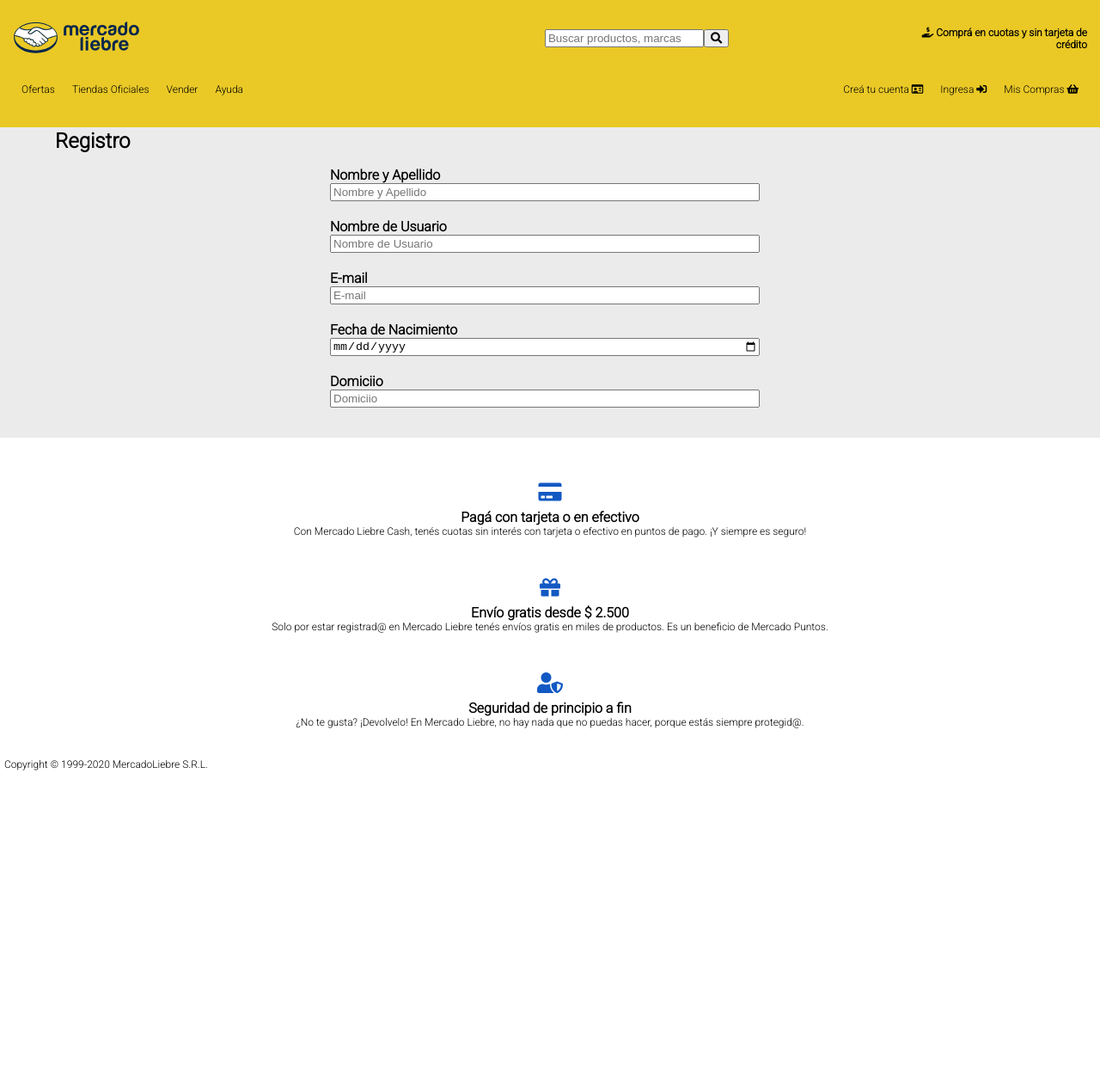
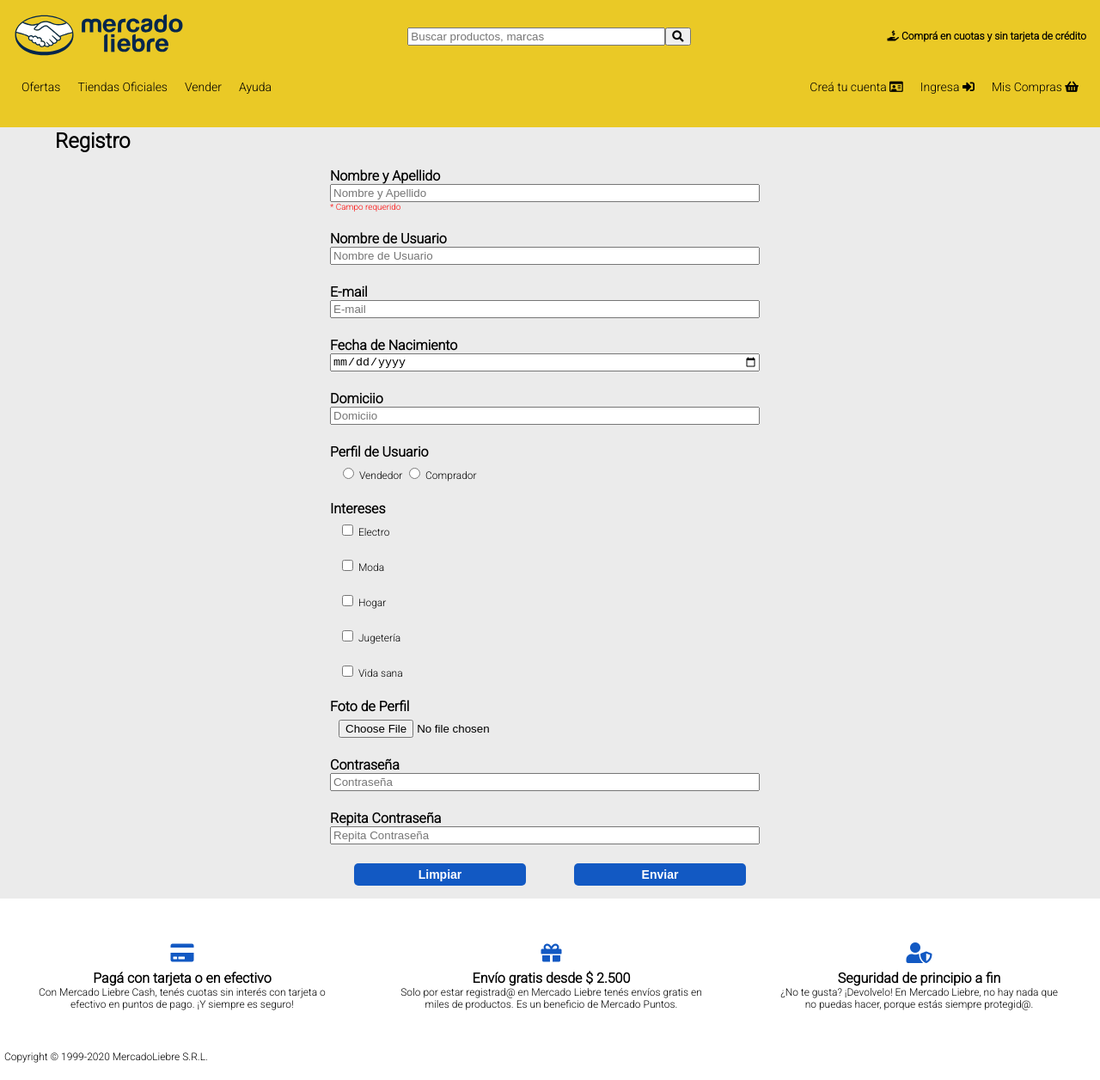
Before and after one commit to NanoMcmlxx/pimercadoliebre, a website: page views/register.html in a window 1280 px wide. Shown: the whole page at 86% size. Before the commit the page ends 916 px from the top, so only its background shows below. Drawn offline with Linux system fonts and the light colour scheme.

Commit message:
update ccs y html

```diff
--- a/public/css/styles.css
+++ b/public/css/styles.css
@@ -86,7 +86,7 @@
 }
 
 .logo {
-  width: 50%;
+  width: 30%;
   min-width: 100px;
   padding-right: 2px;
 }
@@ -126,11 +126,10 @@
 
 .buscador {
   display: flex;
-  padding-left: 2px;
 }
 
 .buscardor input {
-  width: 50%;
+  width: 70%;
 }
 
 .producto {
@@ -202,9 +201,29 @@
 }
 
 .form_input input {
-  margin-bottom: 20px;
   width: 100%;
   max-width: 500px;
+}
+.form_input_select {
+  margin-bottom: 6px;
+  font-size: 16px;
+  font-weight: bold;
+}
+
+.form_input {
+  margin-bottom: 22px;
+}
+
+.input_error {
+  margin-top: 0px;
+  padding-top: 0px;
+  margin-bottom: 0px;
+  color: red;
+  font-size: 10px;
+}
+.margin_btm_select {
+  margin-bottom: 22px;
+  padding-left: 10px;
 }
 
 .button_login {
@@ -215,6 +234,25 @@
   border-radius: 5px;
   color: white;
   width: 100%;
+  max-width: 500px;
   padding: 5px;
   border-width: 0px;
 }
+
+.botonera_reg {
+  display: flex;
+  justify-content: space-between;
+}
+.button_reg {
+  background-color: #1259c3;
+  text-align: center;
+  font-weight: bold;
+  font-size: 14px;
+  border-radius: 5px;
+  color: white;
+  width: 45%;
+  max-width: 200px;
+  padding: 5px;
+  border-width: 0px;
+  margin: 0 auto;
+}
--- a/public/css/styles_desktop.css
+++ b/public/css/styles_desktop.css
@@ -1,5 +1,27 @@
 /* Punto de corte para Desktop 769px*/
+.main_header {
+  justify-content: space-around;
+}
 
+.main_header .buscador {
+  width: 60%;
+  padding-left: 15%;
+}
+
+.main_header input {
+  width: 80%;
+}
+.texto_header {
+  width: 33%;
+}
+
+.main_header h4 {
+  max-width: 100%;
+}
+
+.navbar {
+  font-size: 14px;
+}
 .section_flex article {
   width: 25%;
 }
@@ -40,3 +62,8 @@
   color: orangered;
   transform: scale(1.8);
 }
+
+.button_reg:hover,
+.button_login:hover {
+  background-color: rgb(45, 87, 36);
+}
--- a/public/css/styles_tablet.css
+++ b/public/css/styles_tablet.css
@@ -5,12 +5,7 @@
 }
 
 .logo {
-  min-width: 150px;
-  max-width: 200px;
-}
-
-.buscador {
-  padding-left: 10px;
+  min-width: 200px;
 }
 
 .main_header {
@@ -20,10 +15,7 @@
 }
 
 .logo_search_header {
-  display: flex;
   width: 66.66%;
-  justify-content: space-between;
-  align-items: center;
 }
 
 .main_header h4 {
--- a/views/register.html
+++ b/views/register.html
@@ -91,6 +91,7 @@
               id="name"
               placeholder="Nombre y Apellido"
             />
+            <p class="input_error">* Campo requerido</p>
           </div>
           <div class="form_input">
             <label for="username">Nombre de Usuario</label>
@@ -118,10 +119,105 @@
               placeholder="Domiciio"
             />
           </div>
+          <div class="form_input_select">
+            <label>Perfil de Usuario</label>
+          </div>
+          <div class="margin_btm_select">
+            <input
+              type="radio"
+              name="userprofile"
+              id="userprofileseller"
+              value="seller"
+            />
+            <label for="userprofileseller">Vendedor</label>
+
+            <input
+              type="radio"
+              name="userprofile"
+              id="userprofilebuyer"
+              value="buyer"
+            />
+            <label for="userprofilebuyer">Comprador</label>
+          </div>
+
+          <div class="form_input_select">
+            <label>Intereses</label>
+          </div>
+          <div class="margin_btm_select">
+            <input
+              type="checkbox"
+              name="electro"
+              id="electro"
+              value="electro"
+            />
+            <label for="electro">Electro</label>
+          </div>
+          <div class="margin_btm_select">
+            <input type="checkbox" name="moda" id="moda" value="moda" />
+            <label for="moda">Moda</label>
+          </div>
+          <div class="margin_btm_select">
+            <input type="checkbox" name="hogar" id="hogar" value="hogar" />
+            <label for="hogar">Hogar</label>
+          </div>
+          <div class="margin_btm_select">
+            <input
+              type="checkbox"
+              name="jugeteria"
+              id="jugeteria"
+              value="jugeteria"
+            />
+            <label for="jugeteria">Jugetería</label>
+          </div>
+          <div class="margin_btm_select">
+            <input
+              type="checkbox"
+              name="vidasana"
+              id="vidasana"
+              value="vidasana"
+            />
+            <label for="vidasana">Vida sana</label>
+          </div>
+          <div class="form_input_select">
+            <label for="profilepic">Foto de Perfil</label>
+          </div>
+          <div class="margin_btm_select">
+            <input
+              type="file"
+              name="profilepic"
+              id="profilepic"
+              accept="image/png,image/jpeg"
+            />
+          </div>
+          <div class="form_input">
+            <label for="password">Contraseña</label>
+            <input
+              id="password"
+              type="password"
+              name="password"
+              placeholder="Contraseña"
+            />
+          </div>
+          <div class="form_input">
+            <label for="repassword">Repita Contraseña</label>
+            <input
+              id="repassword"
+              type="password"
+              name="repassword"
+              placeholder="Repita Contraseña"
+            />
+          </div>
+          <div class="botonera_reg">
+            <button class="button_reg" type="reset">Limpiar</button>
+            <button class="button_reg" type="submit" formaction="/">
+              Enviar
+            </button>
+          </div>
         </form>
       </div>
     </main>
     <footer>
+      <div class="footer_destop">
         <section class="centrado">
           <div class="footer_icon"><i class="fas fa-credit-card"> </i></div>
           <p class="footer_title">Pagá con tarjeta o en efectivo</p>
@@ -142,10 +238,11 @@
           <div class="footer_icon"><i class="fas fa-user-shield"></i></div>
           <p class="footer_title">Seguridad de principio a fin</p>
           <p class="footer_text">
-          ¿No te gusta? ¡Devolvelo! En Mercado Liebre, no hay nada que no puedas
-          hacer, porque estás siempre protegid@.
+            ¿No te gusta? ¡Devolvelo! En Mercado Liebre, no hay nada que no
+            puedas hacer, porque estás siempre protegid@.
           </p>
         </section>
+      </div>
       <section>
         <p class="copyrigth">Copyright © 1999-2020 MercadoLiebre S.R.L.</p>
       </section>
```
Also changed, not shown: views/index.html (+1 -1 lines), views/login.html (+4 -2 lines). Lines whose indentation alone changed are shown as unchanged.
